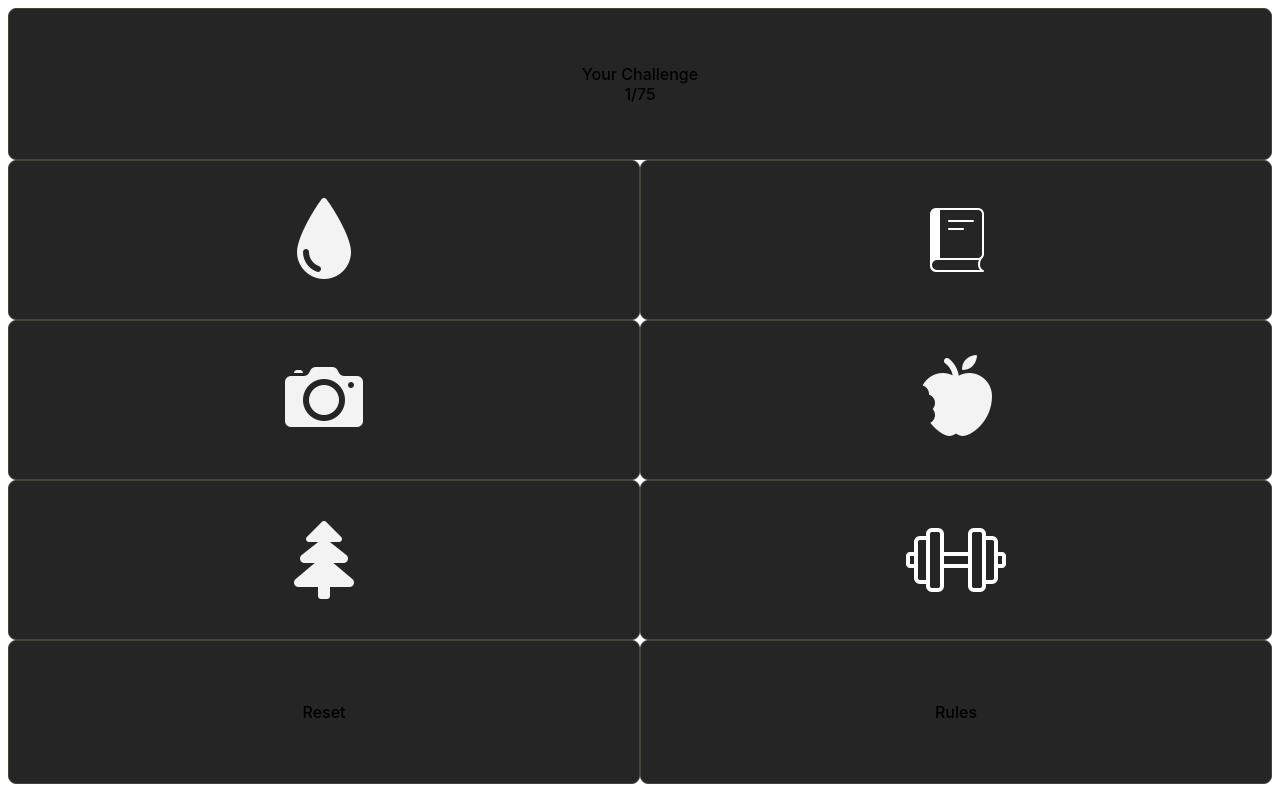
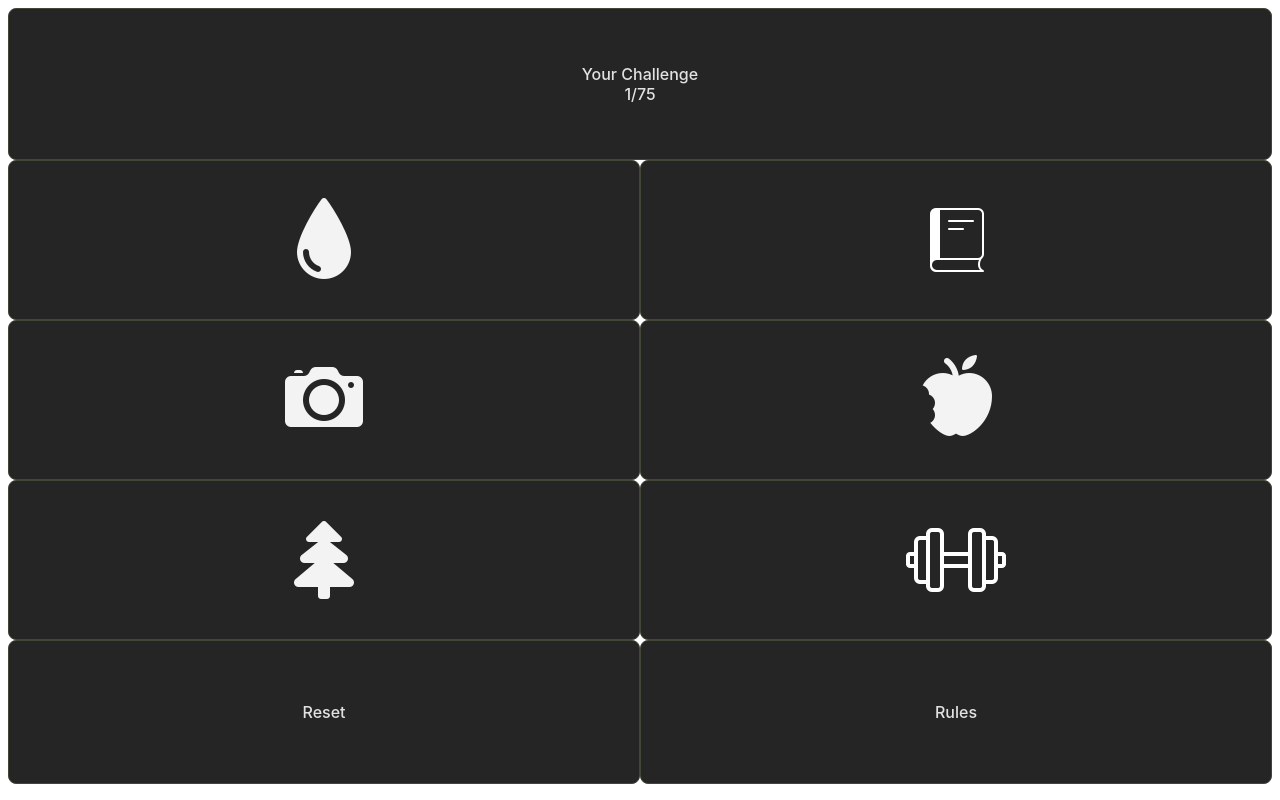
Before and after one commit to robbiemwoolf/75hard, a React (Vite) app: page / in a window 1280 px wide. Built offline with nearby package versions, Linux system fonts and the light colour scheme.

Commit message:
set button color to fix blue text on ios15 devices

```diff
--- a/src/main.css
+++ b/src/main.css
@@ -1,4 +1,5 @@
 button {
+    color: rgba(255, 255, 255, 0.87);
     display: flex;
     justify-content: center;
     align-items: center;
```
